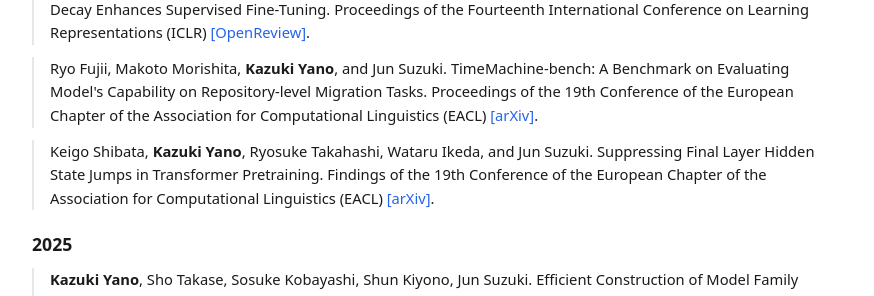
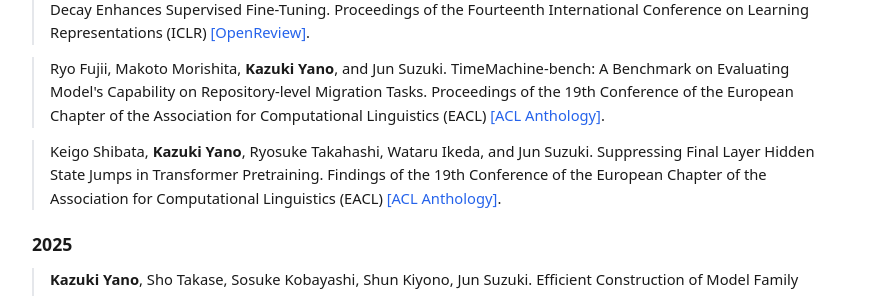
Before and after one commit to Kazuki-Ya/Kazuki-Ya.github.io, a Jekyll site: the page built from _pages/publications.html, in a window 1280 px wide. Shown: the part 280-576 px from the top of the page, without its empty margins (202-1076 px from the left). Built offline with Jekyll 4.4.1, drawn with Linux system fonts in a browser that asks for light colours.

Commit message:
update pub

```diff
--- a/_pages/publications.html
+++ b/_pages/publications.html
@@ -9,8 +9,8 @@
 <p class="pub-year">2026</p>
 <ul class="pub-list">
   <li><strong>Kazuki Yano</strong>, Shun Kiyono, Sosuke Kobayashi, Sho Takase, and Jun Suzuki. Pre-training LLM without Learning Rate Decay Enhances Supervised Fine-Tuning. Proceedings of the Fourteenth International Conference on Learning Representations (ICLR) <a href="https://openreview.net/forum?id=JnebU2QLdH">[OpenReview]</a>.</li>
-  <li>Ryo Fujii, Makoto Morishita, <strong>Kazuki Yano</strong>, and Jun Suzuki. TimeMachine-bench: A Benchmark on Evaluating Model's Capability on Repository-level Migration Tasks. Proceedings of the 19th Conference of the European Chapter of the Association for Computational Linguistics (EACL) <a href="https://arxiv.org/abs/2601.22597">[arXiv]</a>.</li>
-  <li>Keigo Shibata, <strong>Kazuki Yano</strong>, Ryosuke Takahashi, Wataru Ikeda, and Jun Suzuki. Suppressing Final Layer Hidden State Jumps in Transformer Pretraining. Findings of the 19th Conference of the European Chapter of the Association for Computational Linguistics (EACL) <a href="https://arxiv.org/abs/2601.18302">[arXiv]</a>.</li>
+  <li>Ryo Fujii, Makoto Morishita, <strong>Kazuki Yano</strong>, and Jun Suzuki. TimeMachine-bench: A Benchmark on Evaluating Model's Capability on Repository-level Migration Tasks. Proceedings of the 19th Conference of the European Chapter of the Association for Computational Linguistics (EACL) <a href="https://aclanthology.org/2026.eacl-long.385/">[ACL Anthology]</a>.</li>
+  <li>Keigo Shibata, <strong>Kazuki Yano</strong>, Ryosuke Takahashi, Wataru Ikeda, and Jun Suzuki. Suppressing Final Layer Hidden State Jumps in Transformer Pretraining. Findings of the 19th Conference of the European Chapter of the Association for Computational Linguistics (EACL) <a href="https://aclanthology.org/2026.findings-eacl.64/">[ACL Anthology]</a>.</li>
 </ul>
 <p class="pub-year">2025</p>
 <ul class="pub-list">
```
